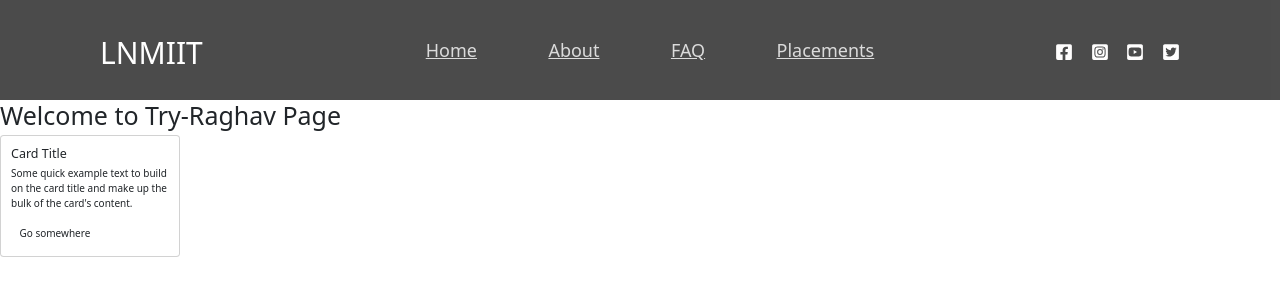
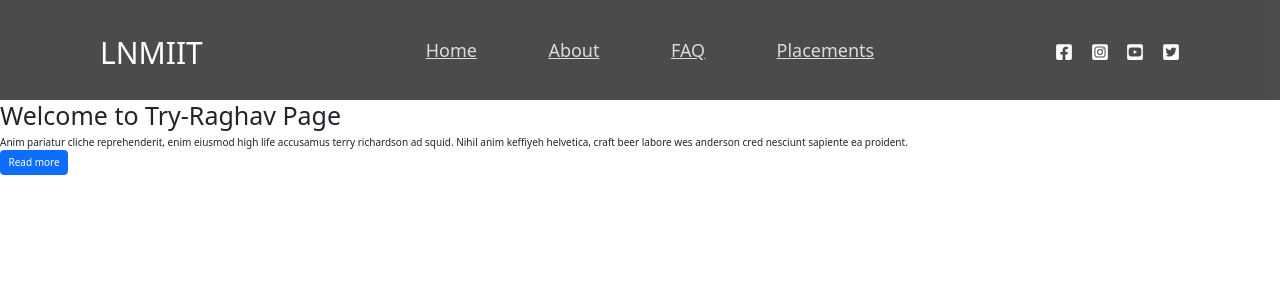
Before and after one commit to raghav-khanna/Student-Admission-Frontend, a React (Create React App) app in the folder frontend/: page /try_raghav in a window 1280 px wide. Shown: the top 300 px of the page. Built offline with nearby package versions, Linux system fonts and the light colour scheme.

Commit message:
Test all the Components so far

```diff
--- a/frontend/src/Components/Nirnay/ExpandContentButton.js
+++ b/frontend/src/Components/Nirnay/ExpandContentButton.js
@@ -1,30 +1,37 @@
-import React, { useState } from 'react';
-import Button from 'react-bootstrap/Button';
-import Collapse from 'react-bootstrap/Collapse';
-import 'bootstrap/dist/css/bootstrap.min.css'
+import React, { useState } from "react";
+import Button from "react-bootstrap/Button";
+import Collapse from "react-bootstrap/Collapse";
+import "bootstrap/dist/css/bootstrap.min.css";
 
 const ExpandContentButton = () => {
   const [open, setOpen] = useState(false);
 
   return (
-        <>
+    <div className="expand-content">
+      <Collapse in="true">
+        <div id="visible-text">
+          Anim pariatur cliche reprehenderit, enim eiusmod high life accusamus
+          terry richardson ad squid. Nihil anim keffiyeh helvetica, craft beer
+          labore wes anderson cred nesciunt sapiente ea proident.
+        </div>
+      </Collapse>
+
       <Button
         onClick={() => setOpen(!open)}
-                aria-controls="example-collapse-text"
+        aria-controls="collapse-text"
         aria-expanded={open}
       >
         Read more
       </Button>
       <Collapse in={open}>
-                <div id="example-collapse-text">
+        <div id="collapse-text">
           Anim pariatur cliche reprehenderit, enim eiusmod high life accusamus
           terry richardson ad squid. Nihil anim keffiyeh helvetica, craft beer
           labore wes anderson cred nesciunt sapiente ea proident.
         </div>
       </Collapse>
-        </>
+    </div>
   );
-}
+};
 
-// render(<ExpandConentButton />);
 export default ExpandContentButton;
--- a/frontend/src/Components/Nirnay/GoToTop.js
+++ b/frontend/src/Components/Nirnay/GoToTop.js
@@ -1,6 +1,6 @@
 import React, { useState } from "react";
 import { FaArrowCircleUp } from "react-icons/fa";
-import { Button } from "./Styles";
+import { Button } from "./GoToTopStyles";
 
 const GoToTop = () => {
   const [visible, setVisible] = useState(false);
--- a/frontend/src/Components/Nirnay/Sections.js
+++ b/frontend/src/Components/Nirnay/Sections.js
@@ -1,7 +1,7 @@
-import React from 'react'
-import Tab from 'react-bootstrap/Tab';
-import Tabs from 'react-bootstrap/Tabs';
-import 'bootstrap/dist/css/bootstrap.min.css'
+import React from "react";
+import Tab from "react-bootstrap/Tab";
+import Tabs from "react-bootstrap/Tabs";
+import "bootstrap/dist/css/bootstrap.min.css";
 
 const Sections = () => {
   return (
@@ -18,12 +18,12 @@ const Sections = () => {
         {/* <Sonnet /> */}
         <h2>SHE FALLS</h2>
       </Tab>
-            <Tab eventKey="contact" title="Contact" disabled>
+      <Tab eventKey="contact" title="Contact">
         {/* <Sonnet /> */}
         <h3> FROM BOTH SIDES OF BED</h3>
       </Tab>
     </Tabs>
   );
-}
+};
 
 export default Sections;
--- a/frontend/src/Components/Nirnay/SideTable.js
+++ b/frontend/src/Components/Nirnay/SideTable.js
@@ -1,28 +1,26 @@
 // List Group Bootstrap
-import React from 'react'
-import ListGroup from 'react-bootstrap/ListGroup';
-import 'bootstrap/dist/css/bootstrap.min.css'
-import './SideTable.css'
+import React from "react";
+import ListGroup from "react-bootstrap/ListGroup";
+import "bootstrap/dist/css/bootstrap.min.css";
+import "./SideTable.css";
 
 const SideTable = () => {
-    const alertClicked = () => {
-        alert('You clicked the third ListGroupItem');
-    };
-
   return (
-        <ListGroup className='listgrp' defaultActiveKey="#link1">
+    <ListGroup className="listgrp" defaultActiveKey="#link1">
       <ListGroup.Item action href="#link1">
         Link 1
       </ListGroup.Item>
-            <ListGroup.Item action href="#link2" disabled>
+      <ListGroup.Item action href="#link2">
         Link 2
       </ListGroup.Item>
-            <ListGroup.Item action onClick={alertClicked}>
-                This one is a button
+      <ListGroup.Item action href="#link3">
+        Link 3
+      </ListGroup.Item>
+      <ListGroup.Item action href="#link4">
+        Link 4
       </ListGroup.Item>
     </ListGroup>
   );
-}
-
+};
 
 export default SideTable;
--- a/frontend/src/Pages/TryRaghav.js
+++ b/frontend/src/Pages/TryRaghav.js
@@ -1,11 +1,17 @@
 import React from "react";
+import ExpandContentButton from "../Components/Nirnay/ExpandContentButton";
+import Sections from "../Components/Nirnay/Sections";
+import SideTable from "../Components/Nirnay/SideTable";
 import DisplayCard from "../Components/Raghav/DisplayCard";
 
 const TryRaghav = () => {
   return (
     <div>
       <h1>Welcome to Try-Raghav Page</h1>
-      <DisplayCard />
+      {/* <DisplayCard /> */}
+      {/* <Sections /> */}
+      {/* <SideTable /> */}
+      <ExpandContentButton />
     </div>
   );
 };
```
Also changed, not shown: frontend/src/Components/Nirnay/PhotoGallery.js (+11 -26 lines), frontend/src/Components/Nirnay/GoToTopStyles.js (renamed from frontend/src/Components/Nirnay/Styles.js). Lines whose indentation alone changed are shown as unchanged.
